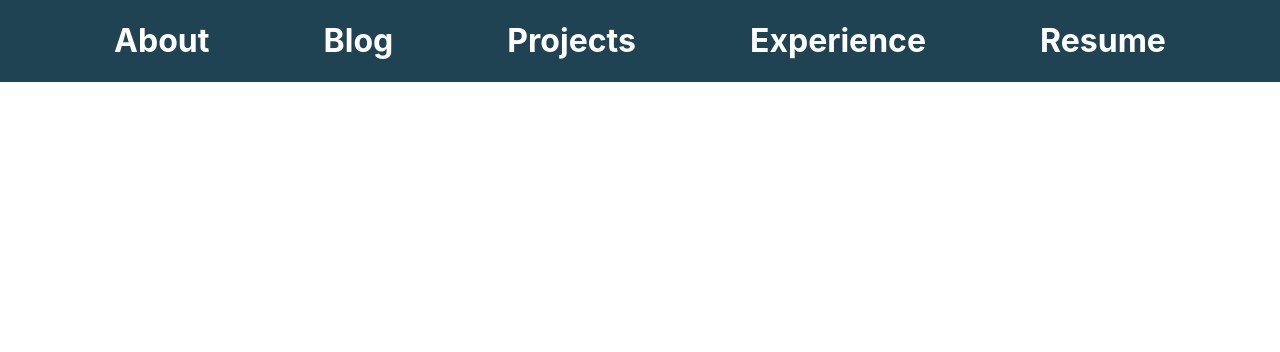
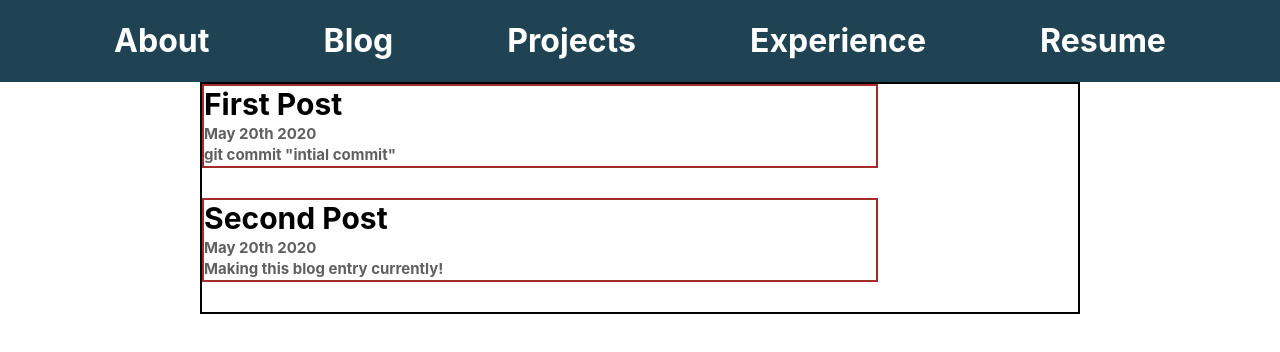
Before and after one commit to ruspatel/updatedWebsite, a React (Create React App) app: page /blog in a window 1280 px wide. Shown: the top 352 px of the page. Built offline with nearby package versions, Linux system fonts and the light colour scheme.

Commit message:
created intial entries in blog section

```diff
--- a/src/App.css
+++ b/src/App.css
@@ -3,6 +3,9 @@
 }
 
 .navbar{
+  position: -webkit-sticky;
+  position: sticky;
+  top: 0;
   display: flex;
   justify-content: space-evenly;
   align-items: right;
@@ -15,3 +18,47 @@
   color: white;
   text-decoration: none;
 }
+.header-link:hover{
+  color:rgb(58, 175, 204);
+}
+
+.blogbox{
+  column-gap: 20px;
+  align-self: center;
+  margin: auto;
+  margin-left: 200px;
+  margin-right: 200px;
+  border: 2px solid black;
+  justify-content: left;
+}
+
+.blog-entry{
+  margin-right: 200px;
+  border: 2px solid brown;
+  margin-bottom: 30px;
+  align-content: left;
+  text-align: left;
+}
+
+.blog-entry-title{
+  position: relative;
+  margin-left: 0px;
+  color: black;
+  font-weight: bold;
+  font-size: 30px;
+  margin-bottom: 2px;
+}
+
+.blog-entry-date{
+  color: rgb(97, 96, 96);
+  font-weight: bold;
+  font-size: 15px;
+  margin-bottom: 2px;
+}
+
+.blog-entry-description{
+  color: rgb(97, 96, 96);
+  font-weight: bold;
+  font-size: 15px;
+  margin-bottom: 2px;
+}
--- a/src/Components/about.js
+++ b/src/Components/about.js
@@ -7,8 +7,6 @@ function about(){
     return(
         <div>
 
-                <h1>hi</h1>
-
         </div>
     );
 }
--- a/src/Components/blog.js
+++ b/src/Components/blog.js
@@ -5,8 +5,17 @@ import { Link } from 'react-router-dom';
 
 function blog(){
     return(
-        <div>
-
+        <div className="blogbox">
+            <div className="blog-entry">
+                <div className="blog-entry-title">First Post</div>
+                <div className="blog-entry-date">May 20th 2020</div>
+                <div className="blog-entry-description">git commit "intial commit"</div>
+            </div>
+            <div className="blog-entry">
+                <div className="blog-entry-title">Second Post</div>
+                <div className="blog-entry-date">May 20th 2020</div>
+                <div className="blog-entry-description">Making this blog entry currently!</div>
+            </div>
         </div>
     );
 }
--- a/src/Components/nav.js
+++ b/src/Components/nav.js
@@ -4,6 +4,8 @@ import '../App.css';
 
 
 function nav(){
+
+
     return(
         <div className="navbar">
                 <Link className="header-link" to="/about"><h1>About</h1></Link>
```
